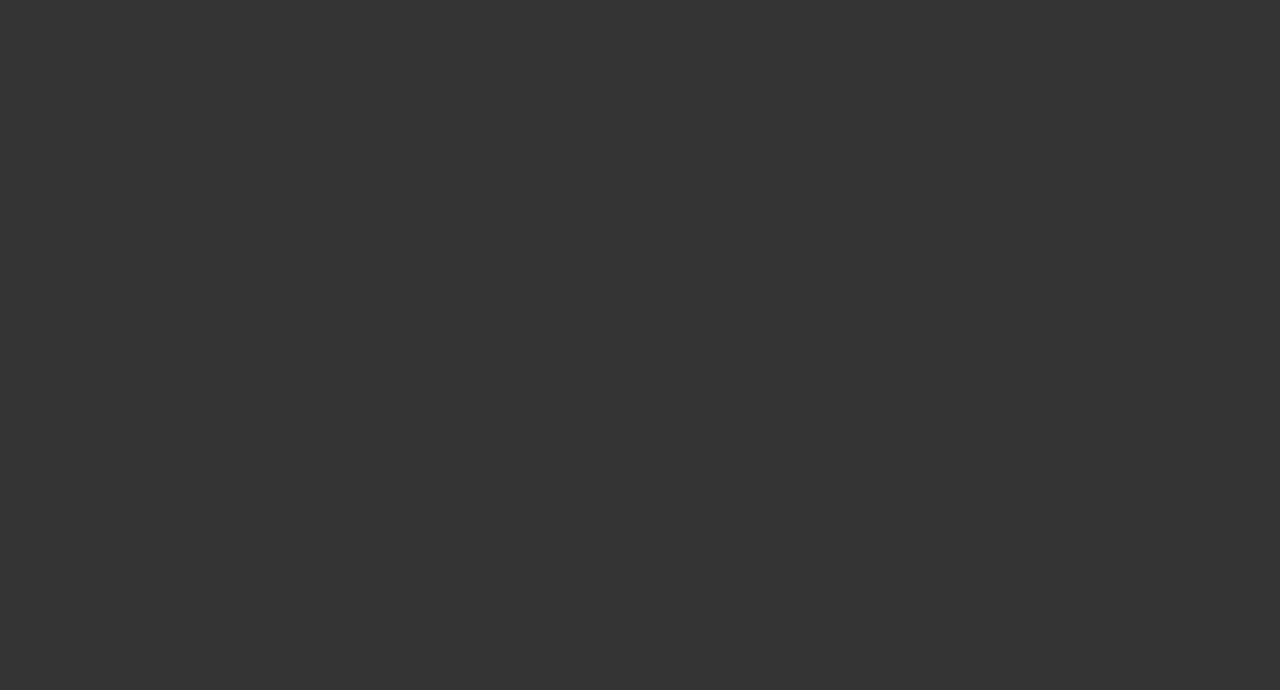
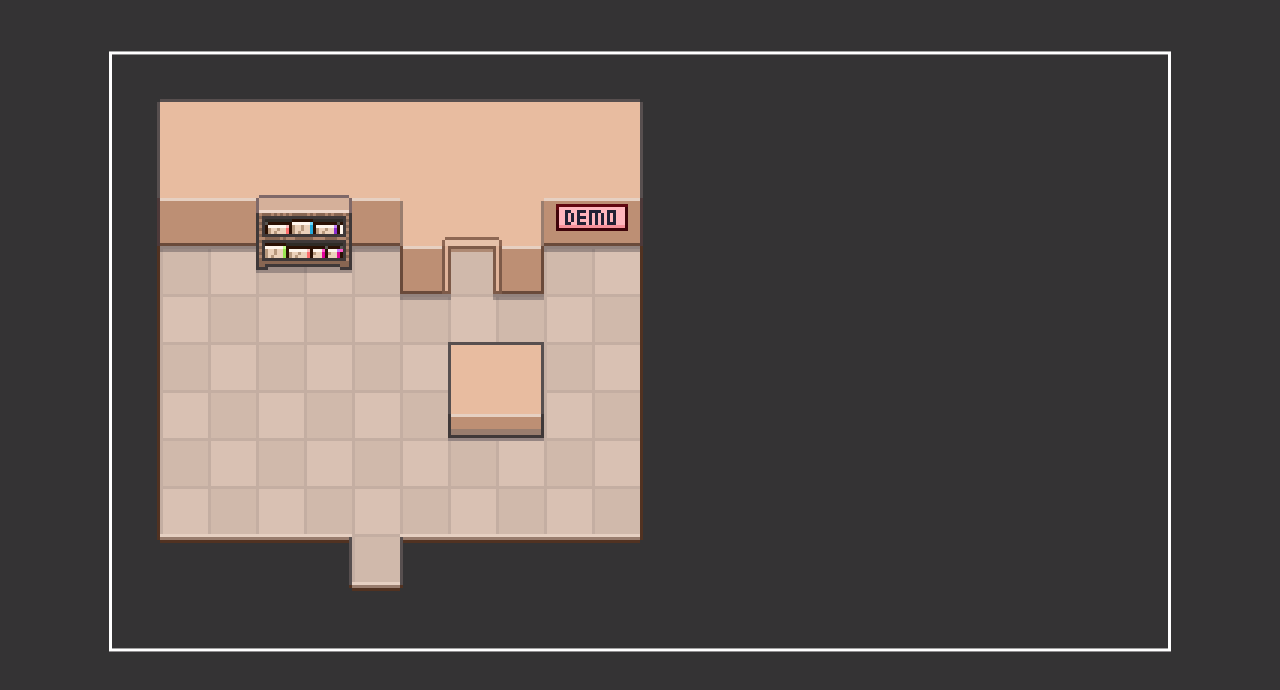
Before and after one commit to AleksandrLipovskiy-GoodCrash/Pizza-Legend, a website built with Vite: page index.html in a window 1280 px wide. Built offline with nearby package versions, Linux system fonts and the light colour scheme.

Commit message:
Create base render maps

```diff
--- a/assets/css/style.css
+++ b/assets/css/style.css
@@ -92,7 +92,12 @@ body {
 
 #game {
   position: relative;
-  width: 100%;
-  height: 100vh;
-  overflow: hidden;
+  width: 352px;
+  height: 198px;
+  margin: 0 auto;
+  outline: 1px solid #fff;
+  transform: scale(3) translateY(42.5%);
 }
+#game canvas {
+  image-rendering: pixelated;
+}
--- a/index.html
+++ b/index.html
@@ -4,10 +4,12 @@
     <meta charset="UTF-8" />
     <link rel="icon" type="image/svg+xml" href="static/favicon.svg" />
     <meta name="viewport" content="width=device-width, initial-scale=1.0" />
-    <title>Vite App</title>
+    <title>Pizza Legend</title>
   </head>
   <body>
-    <div id="game"></div>
+    <div id="game">
+      <canvas class="game-canvas" width="352" height="198"></canvas>
+    </div>
     <script type="module" src="/js/main.js"></script>
   </body>
 </html>
--- /dev/null
+++ b/js/core/OverworldMap.js
@@ -0,0 +1,19 @@
+export default class OverworldMap {
+  constructor(config) {
+    this.gameObjects = config.gameObjects;
+
+    this.lowerImage = new Image();
+    this.lowerImage.src = config.lowerSrc;
+
+    this.upperImage = new Image();
+    this.upperImage.src = config.upperSrc;
+  }
+
+  drawLowerImage(ctx) {
+    ctx.drawImage(this.lowerImage, 0, 0)
+  }
+
+  drawUpperImage(ctx) {
+    ctx.drawImage(this.upperImage, 0, 0)
+  }
+}
--- /dev/null
+++ b/js/game/Game.js
@@ -0,0 +1,35 @@
+import OverworldMap from '../core/OverworldMap.js';
+import OverworldMaps from './OverworldMaps.js';
+
+export default class Game {
+  constructor(config) {
+    this.element = config.element;
+    this.canvas = this.element.querySelector(".game-canvas");
+    this.ctx = this.canvas.getContext("2d");
+    this.map = null;
+  }
+
+  startGameLoop() {
+    const step = () => {
+      //Clear off the canvas
+      this.ctx.clearRect(0, 0, this.canvas.width, this.canvas.height);
+
+      //Draw Lower layer
+      this.map.drawLowerImage(this.ctx);
+
+      //Draw Upper layer
+      this.map.drawUpperImage(this.ctx);
+
+      requestAnimationFrame(() => {
+        step();
+      })
+    }
+    step();
+  }
+
+  init() {
+    this.map = new OverworldMap(OverworldMaps.DemoRoom);
+
+    this.startGameLoop();
+  }
+}
--- /dev/null
+++ b/js/game/OverworldMaps.js
@@ -0,0 +1,12 @@
+const OverworldMaps = {
+  DemoRoom: {
+    lowerSrc: "../../assets/images/maps/DemoLower.png",
+    upperSrc: "../../assets/images/maps/DemoUpper.png",
+  },
+  Kitchen: {
+    lowerSrc: "../../assets/images/maps/KitchenLower.png",
+    upperSrc: "../../assets/images/maps/KitchenUpper.png",
+  },
+}
+
+export default OverworldMaps;
--- a/js/main.js
+++ b/js/main.js
@@ -1 +1,10 @@
 import '../assets/css/style.css';
+
+import Game from './game/Game.js';
+
+window.onload = function() {
+  const game = new Game({
+    element: document.querySelector("#game")
+  });
+  game.init();
+}
```
